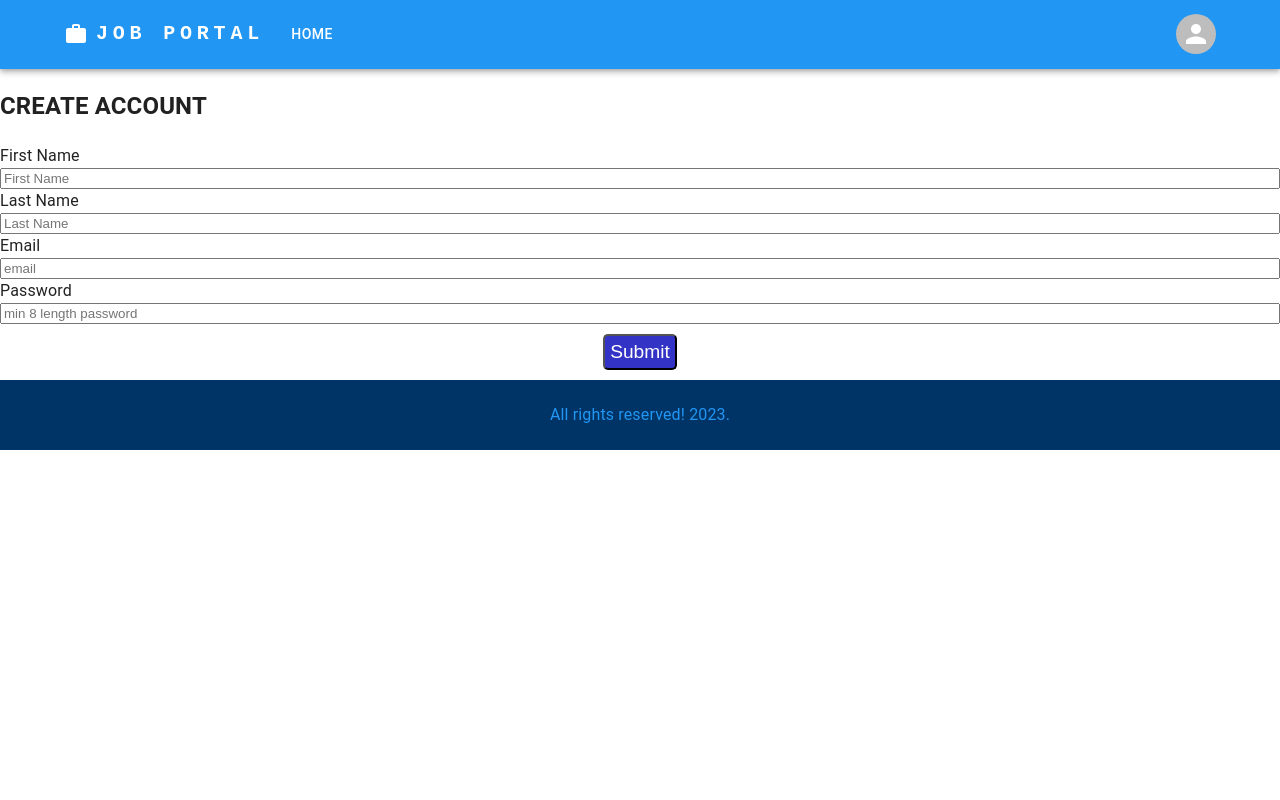
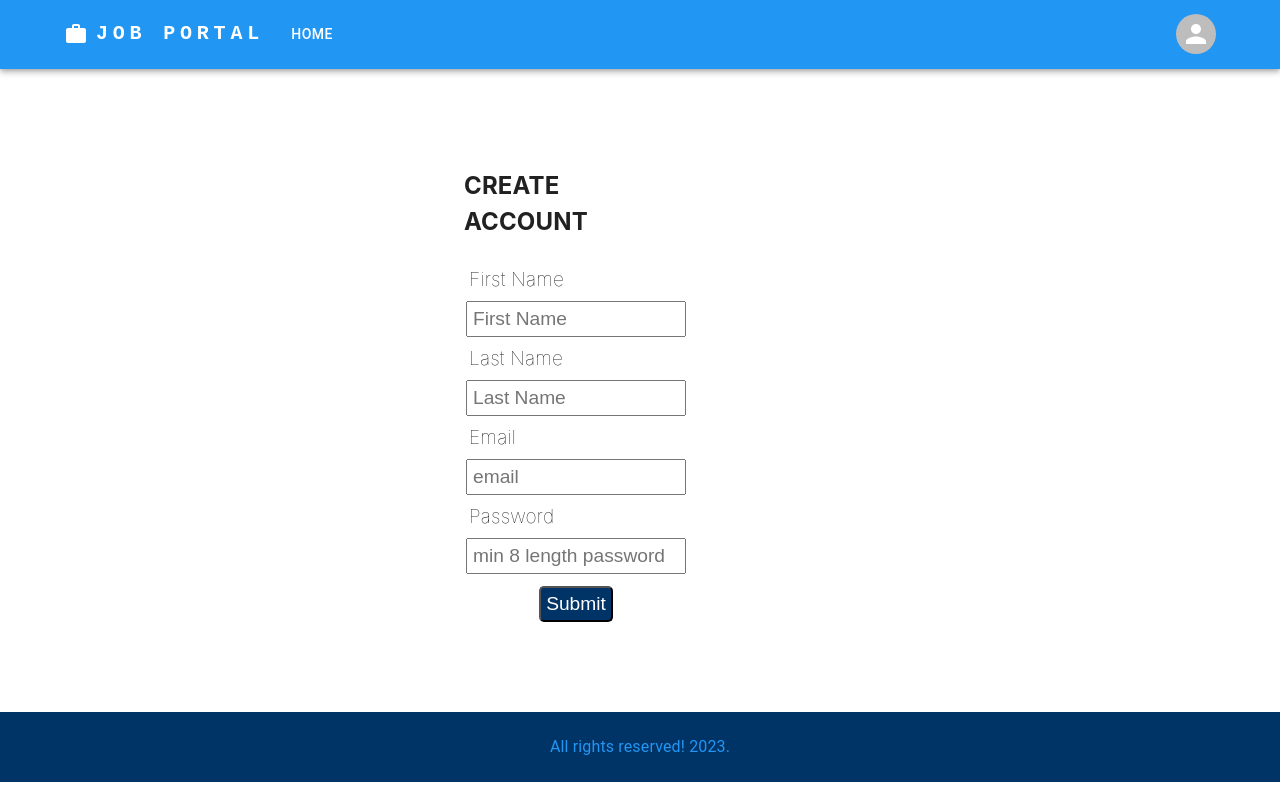
Before and after one commit to vishalsinghdhami/Terraformers-Job-Portal, a React (Create React App) app in the folder building-terraformers/: page /signup in a window 1280 px wide. Built offline with nearby package versions, Linux system fonts and the light colour scheme.

Commit message:
signup-form

```diff
--- a/building-terraformers/src/pages/Register.js
+++ b/building-terraformers/src/pages/Register.js
@@ -48,11 +48,21 @@ const Onboarding = () => {
     <>
        <Navbar/>
 
-        <div className="onboarding">
+        <div className="onboarding" style={{
+        fontFamily: '-apple-system',
+        fontSize: "1rem",
+        fontWeight: 1.5,
+        lineHeight: 1.5,
+        padding: "80px",
+        display:'flex',
+        flexDirection:'column',
+        justifyContent:'center',
+        maxWidth:'30vw',
+        marginLeft:"30vw"
+      }}>
             <h2>CREATE ACCOUNT</h2>
 
-            <div >
-                <section style={{display:"flex",flexDirection:"column"}}>
+
                     <label  className="first_name">First Name</label>
                     <input
                         id="first_name"
@@ -95,9 +105,8 @@ const Onboarding = () => {
                     />
 
                     <button className='btn' onClick={handleSubmit}>Submit</button>
-                </section>
 
-            </div>
+
         </div>
         <Footer/>
     </>
--- a/building-terraformers/src/pages/registerstyle.css
+++ b/building-terraformers/src/pages/registerstyle.css
@@ -1,19 +1,20 @@
-.label{
+label{
     display: block;
     font-size: larger;
-    color: white;
+    color: #070606;
     padding: 5px;
+    min-width: 220px;
   }
 
-  .input{
+  input{
     font-size: larger;
     padding: 5px;
     margin: 2px;
-
+    min-width: 220px;
   }
   .btn{
     color: white;
-    background-color:#3333c6;
+    background-color:#003366;
     border-radius: 5px;
     font-size: larger;
     display: block;
```
Also changed, not shown: 1 other file (tests, documents, lock files or other folders).
